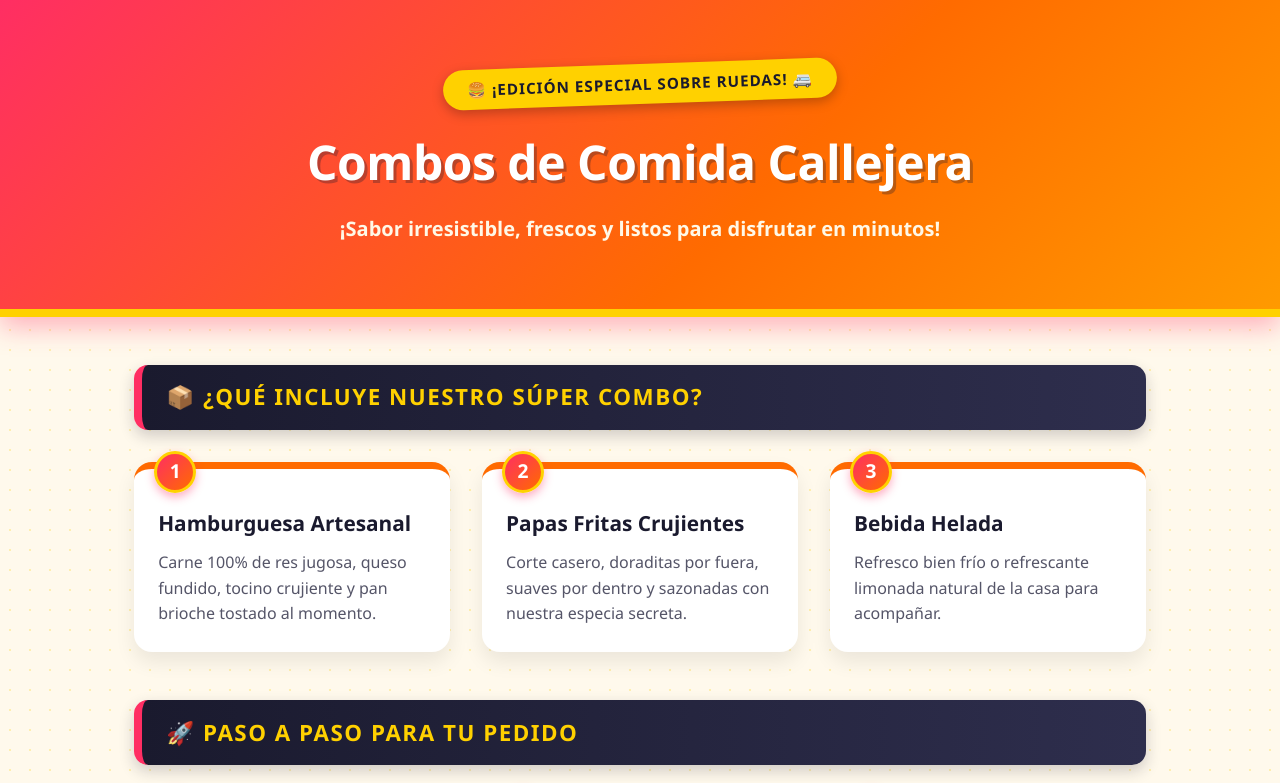
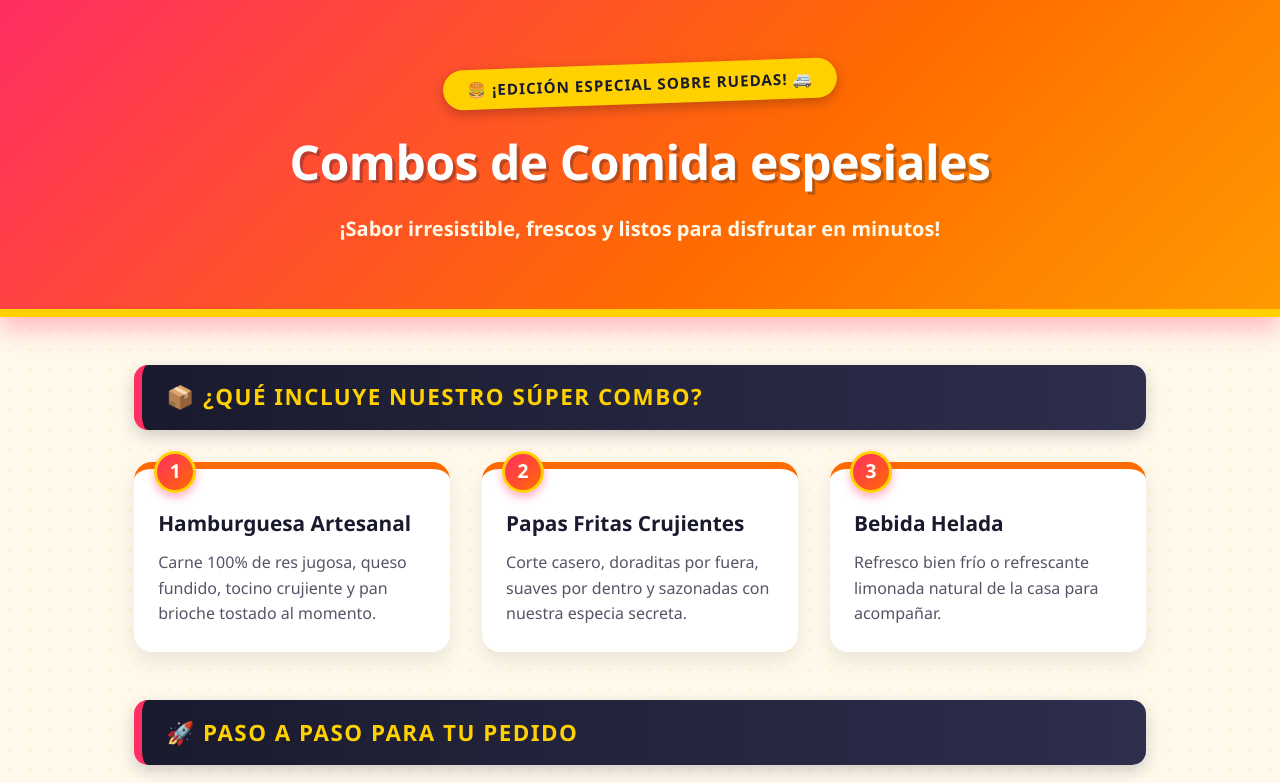
Before and after one commit to willylasalsa/willylasalsa.github.io, a plain HTML site: page index.html in a window 1280 px wide. Shown: the top 783 px of the page. Drawn offline with Linux system fonts and the light colour scheme.

Commit message:
Actualizar index.html

```diff
--- a/index.html
+++ b/index.html
@@ -11,7 +11,7 @@
     <!-- Cabecera -->
     <header>
         <div class="header-badge">🍔 ¡Edición Especial sobre Ruedas! 🚐</div>
-        <h1>Combos de Comida Callejera</h1>
+        <h1>Combos de Comida espesiales</h1>
         <p>¡Sabor irresistible, frescos y listos para disfrutar en minutos!</p>
     </header>
 
```
